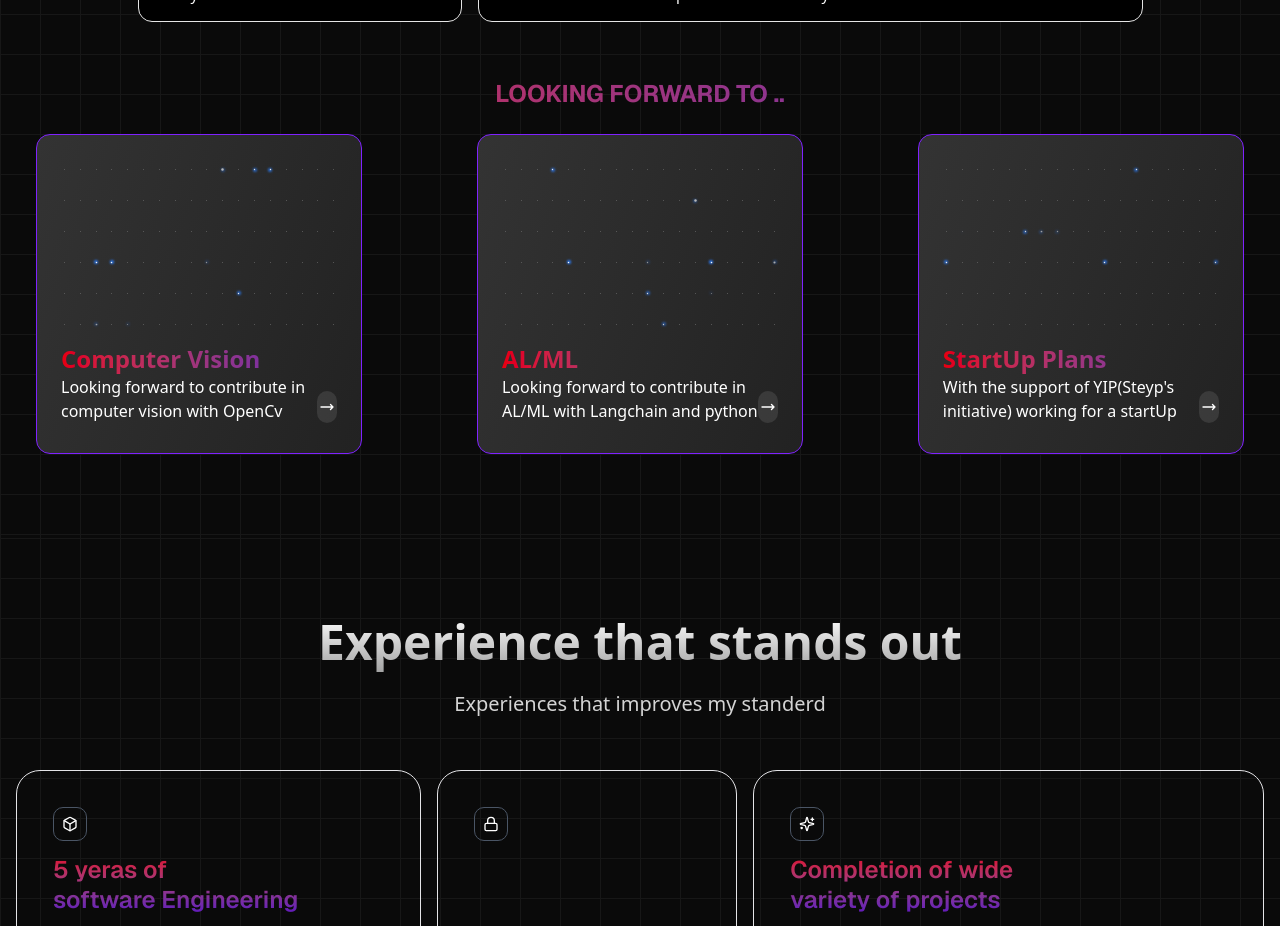
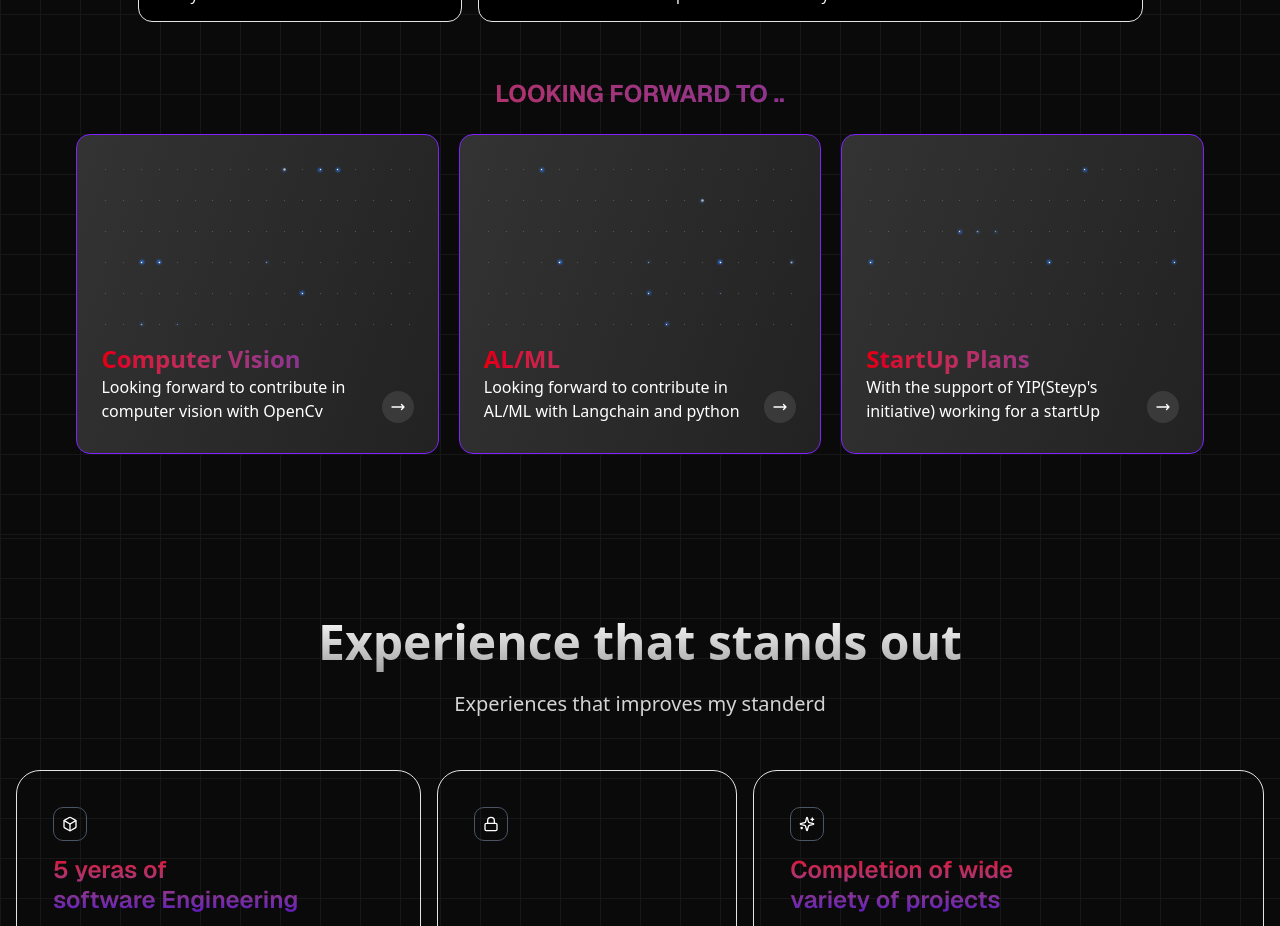
Before and after one commit to ziyaudheenms/ZIYAUDHEEN-MS, a Next.js app: page / in a window 1280 px wide. Shown: the part 4340-5266 px from the top of the page. Built offline with nearby package versions, Linux system fonts and the light colour scheme.

Commit message:
eleven commit

```diff
--- a/app/page.js
+++ b/app/page.js
@@ -208,7 +208,7 @@ export default function Home() {
             <h1 className="font-bold text-center my-4  text-2xl font-sans bg-clip-text text-transparent bg-gradient-to-r from-red-600 to-violet-800 dark:text-white ">
               LOOKING FORWARD TO ..
             </h1>
-            <div className="flex justify-center gap-5  lg:gap-1 lg:justify-between items-center flex-wrap">
+            <div className="flex justify-center gap-5 items-center flex-wrap">
               <Aim
                 disc={
                   "Looking forward to contribute in computer vision with OpenCv"
--- a/elements/Aim.jsx
+++ b/elements/Aim.jsx
@@ -9,7 +9,7 @@ import {
 
 export function Aim({title,disc}) {
   return (
-    <div className="flex py-2 lg:w-[33%] md:w-[100%] sm:w-[100%] w-full  xl:w-[27%] items-center  justify-center antialiased">
+    <div className="flex py-2 lg:w-[33%] md:w-[100%] sm:w-[100%] w-full  xl:w-[30%] items-center  justify-center antialiased">
       <GlowingStarsBackgroundCard>
         <GlowingStarsTitle>{title}</GlowingStarsTitle>
         <div className="flex justify-between items-end">
```
